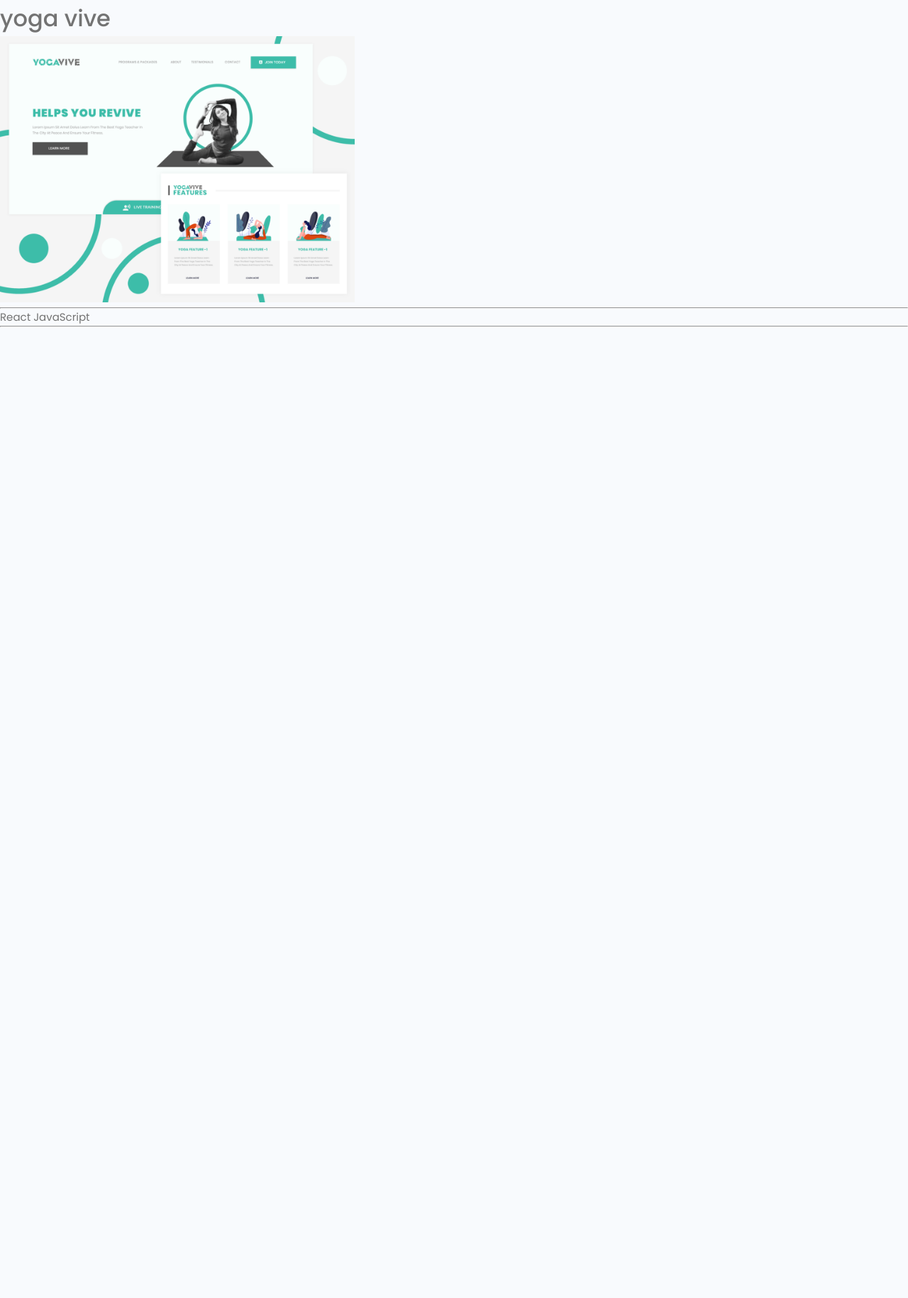
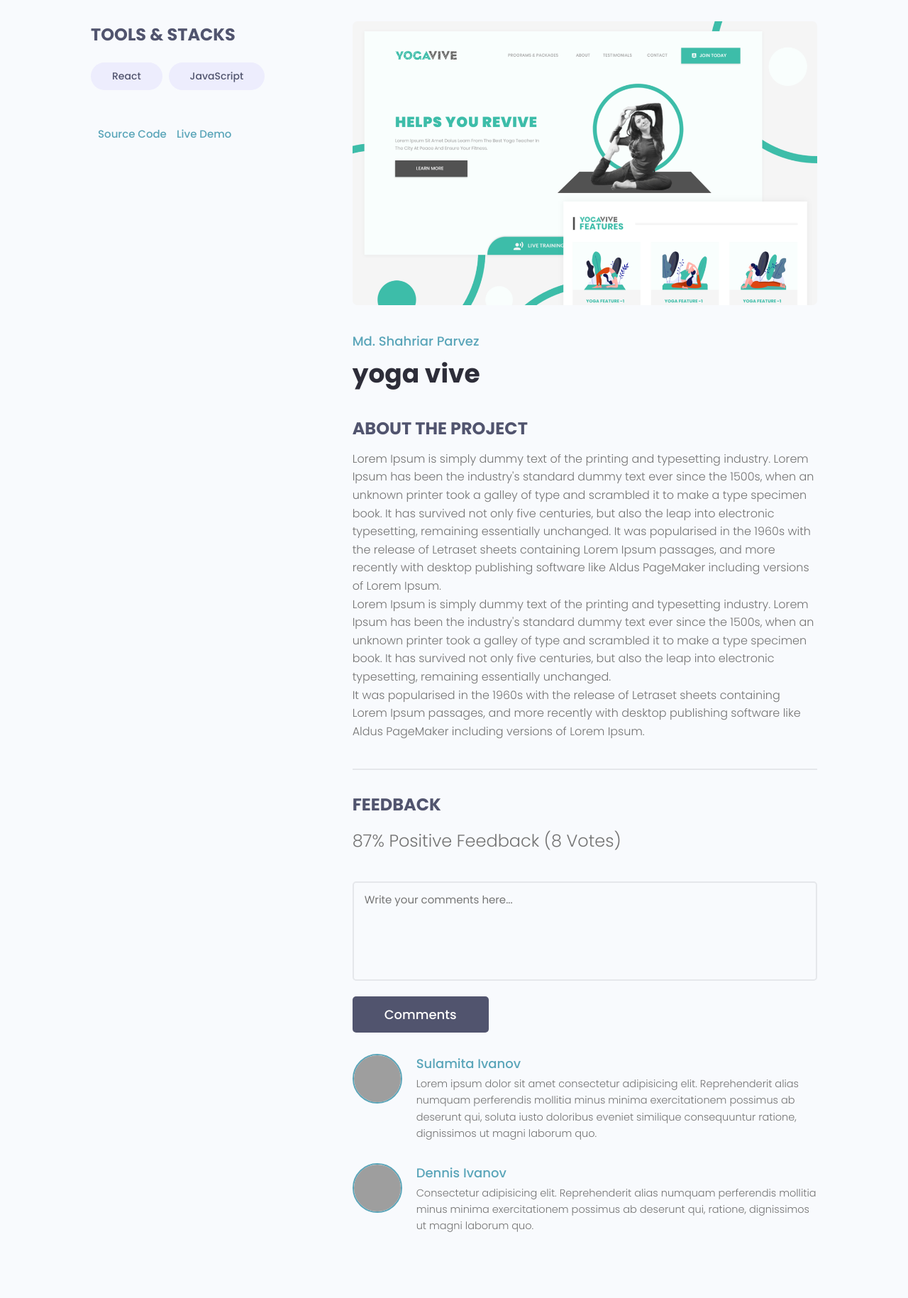
Before and after one commit to nastaranxyousefi/dev-search-website-by-Django, a Django app: page /project/1a015446-22e3-46cc-aab1-a1c172d4c589/ in a window 1280 px wide. Shown: the part 77-1906 px from the top of the page at 71% size. Before the commit the page ends 538 px from the top, so only its background shows below. Run offline with Django 3.2, Linux system fonts and the light colour scheme; data comes from the database, SQL or seed files in the repository; both versions use the stored data as it was after the commit; some libraries are stand-ins or nearby versions; grey boxes are pictures that could not be loaded.

Commit message:
add styles to single_project.html

```diff
--- a/projects/templates/projects/single_project.html
+++ b/projects/templates/projects/single_project.html
@@ -1,15 +1,89 @@
 {% extends 'main.html' %}
 
 {% block content %}
-    <h3>{{ project_obj.title }}</h3>
-    <img style="width: 500px" src="{{ project_obj.featured_image.url }}" alt="{{ project_obj.title }}">
 
-    <hr>
-        {% for tag in tags %}
-            {{ tag.name }}
-        {% endfor %}
+    <main class="singleProject my-md">
+    <div class="container">
+      <div class="layout">
+        <div class="column column--1of3">
+          <h3 class="singleProject__subtitle">Tools & Stacks</h3>
+          <div class="singleProject__toolStack">
 
-    <hr>
+            {% for tag in project_obj.tags.all %}
+            <span class="tag tag--pill tag--sub tag--lg">
+              <small>{{ tag.name }}</small>
+            </span>
+            {% endfor %}
+
+          </div>
+          {% if project_obj.source_code %}
+              <a class="singleProject__liveLink" href="{{project_obj.source_code}}" target="_blank"><i class="im im-external-link"></i>Source Code
+              </a>
+          {% endif %}
+
+         {% if project_obj.demo_link %}
+              <a class="singleProject__liveLink" href="{{project_obj.demo_link}}" target="_blank"><i class="im im-external-link"></i>Live Demo
+              </a>
+          {% endif %}
+        </div>
+        <div class="column column--2of3">
+          <img class="singleProject__preview" src="{{ project_obj.featured_image.url }}" alt="{{ project_obj.title}}" />
+          <a href="{% url 'project' project_obj.id %}" class="singleProject__developer">Md. Shahriar Parvez</a>
+          <h2 class="singleProject__title">{{ project_obj.title }}</h2>
+          <h3 class="singleProject__subtitle">About the Project</h3>
+          <div class="singleProject__info">
+              {{ project_obj.description|linebreaks}}
+          </div>
+
+          <div class="comments">
+            <h3 class="singleProject__subtitle">Feedback</h3>
+            <h5 class="project--rating">
+                {{ project_obj.vote_ratio }}% Positive Feedback ({{ project_obj.vote_total }} Vote{{ project_obj.vote_total|pluralize:"s" }})
+            </h5>
+
+            <form class="form" action="#" method="POST">
+              <!-- Textarea -->
+              <div class="form__field">
+                <label for="formInput#textarea">Comments: </label>
+                <textarea class="input input--textarea" name="message" id="formInput#textarea"
+                  placeholder="Write your comments here..."></textarea>
+              </div>
+              <input class="btn btn--sub btn--lg" type="submit" value="Comments" />
+            </form>
+            <div class="commentList">
+              <div class="comment">
+                <a href="profile.html">
+                  <img class="avatar avatar--md"
+                    src="https://pbs.twimg.com/profile_images/1335382240931368961/b3wSZKj4_400x400.jpg" alt="user" />
+                </a>
+                <div class="comment__details">
+                  <a href="profile.html" class="comment__author">Sulamita Ivanov</a>
+                  <p class="comment__info">
+                    Lorem ipsum dolor sit amet consectetur adipisicing elit. Reprehenderit alias numquam perferendis
+                    mollitia minus minima exercitationem possimus ab deserunt qui, soluta iusto doloribus eveniet
+                    similique consequuntur ratione, dignissimos ut magni laborum quo.
+                  </p>
+                </div>
+              </div>
+              <div class="comment">
+                <a href="profile.html">
+                  <img class="avatar avatar--md" src="https://avatars.githubusercontent.com/u/33843378" alt="user" />
+                </a>
+                <div class="comment__details">
+                  <a href="profile.html" class="comment__author">Dennis Ivanov</a>
+                  <p class="comment__info">
+                    Consectetur adipisicing elit. Reprehenderit alias numquam perferendis mollitia minus minima
+                    exercitationem possimus ab deserunt qui, ratione, dignissimos ut magni laborum quo.
+                  </p>
+                </div>
+              </div>
+            </div>
+          </div>
+        </div>
+      </div>
+    </div>
+    </div>
+  </main>
 
 
 {% endblock %}
```
Also changed, not shown: templates/single-project.html (added, +152 -0 lines), db.sqlite3.
